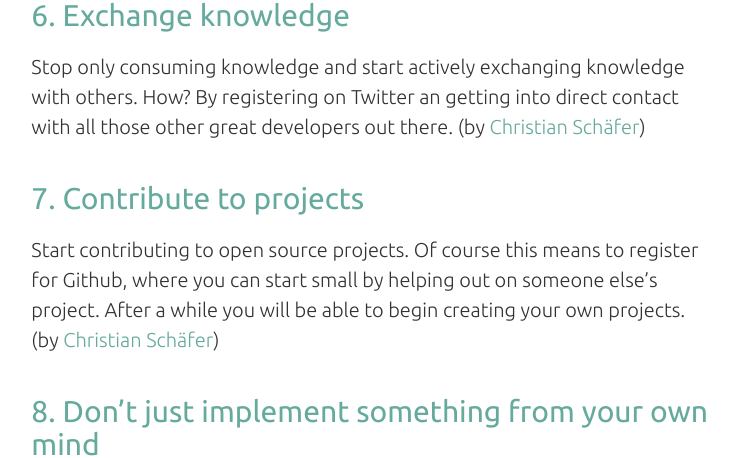
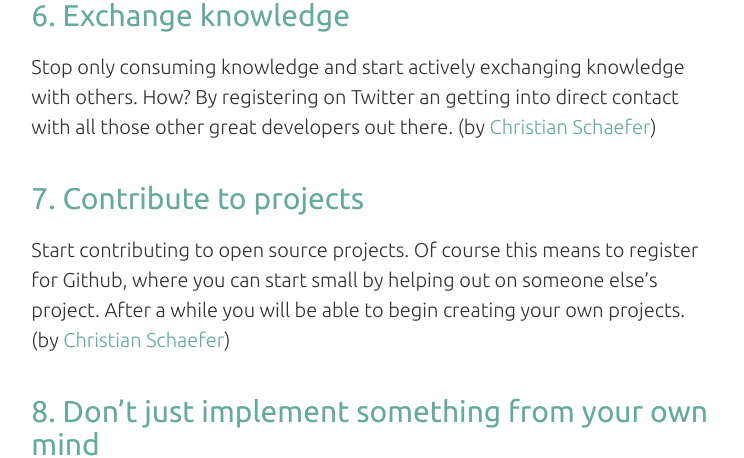
Before and after one commit to christophrumpel/christophrumpel.github.io, a Jekyll site: the page built from _posts/2014-12-10-10-things-that-will-make-you-a-better-developer.md, in a window 1280 px wide and 900 px high, scrolled down 1658 px. Shown: the part 145-603 px from the top of the window, without its empty margins (267-1011 px from the left). Built offline with Jekyll 4.4.1, drawn with Linux system fonts in a browser that asks for light colours; Markdown is read by kramdown in place of the engine named in the settings; comment, search, counter and statistics services are not loaded.

Commit message:
spelling schaefer

```diff
--- a/_posts/2014-12-10-10-things-that-will-make-you-a-better-developer.md
+++ b/_posts/2014-12-10-10-things-that-will-make-you-a-better-developer.md
@@ -29,10 +29,10 @@ Read a lot of other people's code. Even if you think they're less experienced th
 This is a short, easy but effective advice from Chris Coyer. Just go out and build something. Theory is important and good but nothing will help you to grow as a developer as getting stuff done. (by [Chris Coyer](http://css-tricks.com/))
 
 ##6. Exchange knowledge
-Stop only consuming knowledge and start actively exchanging knowledge with others. How? By registering on Twitter an getting into direct contact with all those other great developers out there. (by [Christian Schäfer](https://twitter.com/derSchepp))
+Stop only consuming knowledge and start actively exchanging knowledge with others. How? By registering on Twitter an getting into direct contact with all those other great developers out there. (by [Christian Schaefer](https://twitter.com/derSchepp))
 
 ##7. Contribute to projects
-Start contributing to open source projects. Of course this means to register for Github, where you can start small by helping out on someone else's project. After a while you will be able to begin creating your own projects. (by [Christian Schäfer](https://twitter.com/derSchepp))
+Start contributing to open source projects. Of course this means to register for Github, where you can start small by helping out on someone else's project. After a while you will be able to begin creating your own projects. (by [Christian Schaefer](https://twitter.com/derSchepp))
 
 
 ##8. Don't just implement something from your own mind
```
